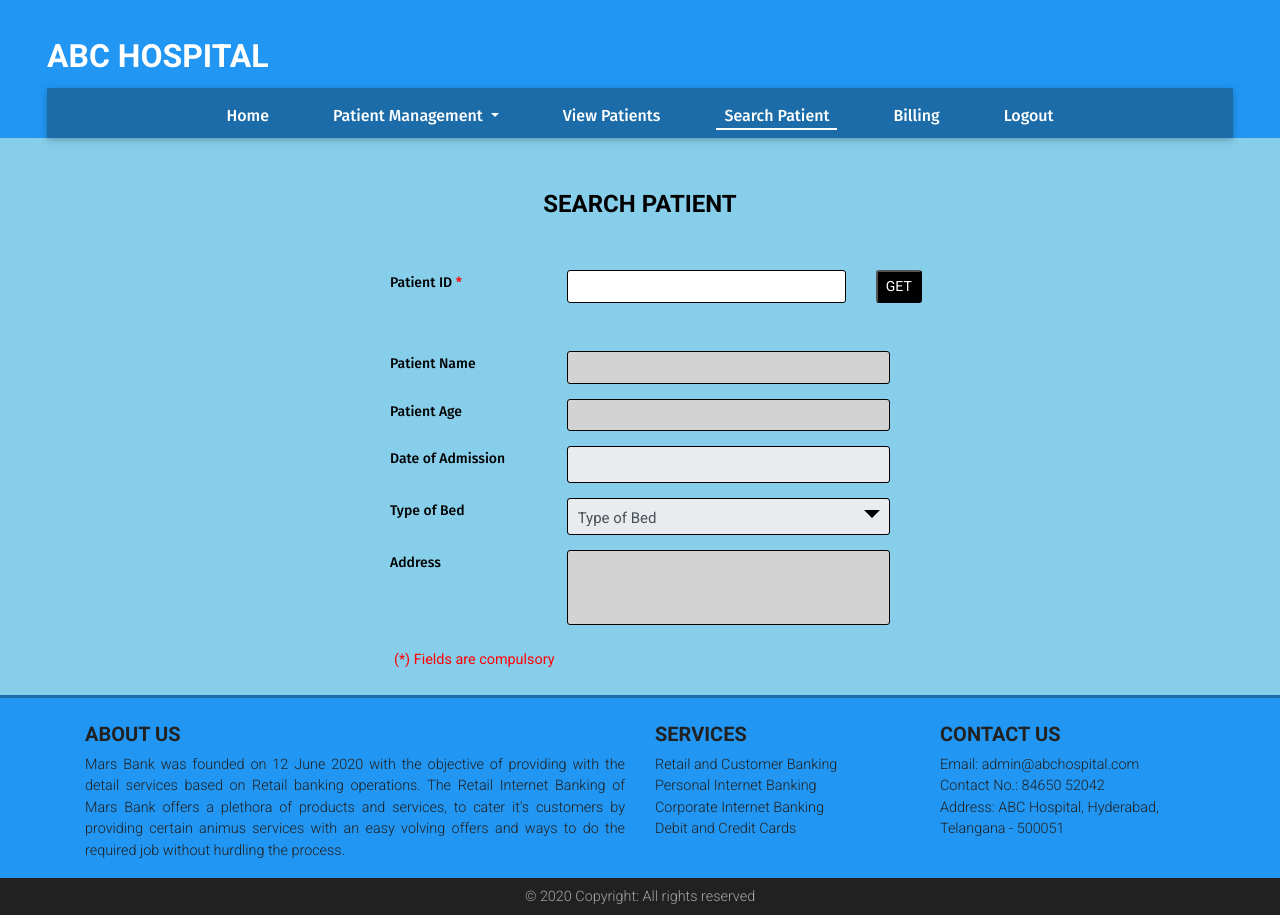
After one commit to sainathomdas/HospitalManagementSystem, a Flask app: page /search_patient/ in a window 1280 px wide. The commit adds this page. Run offline with Flask 2, Linux system fonts and the light colour scheme; a user stored in the database is signed in; some libraries are stand-ins or nearby versions.

Commit message:
searching and viewing patients done

```diff
--- a/application/models/patient.py
+++ b/application/models/patient.py
@@ -8,8 +8,6 @@ def create_conn():
     except Error as e:
         print(e)
     return conn
-
-
 
 def insert_patient(values):
     print(values)
@@ -27,7 +25,6 @@ def insert_patient(values):
     conn.close()
     return True
 
-
 def read_patient(condition="1=1"):
     conn = create_conn()
     cur = conn.cursor()
@@ -43,7 +40,6 @@ def read_patient(condition="1=1"):
     conn.close()
     return rows
 
-
 def update_patient(values, condition="1=1"):
     conn = create_conn()
     cur = conn.cursor()
@@ -57,7 +53,6 @@ def update_patient(values, condition="1=1"):
     conn.commit()
     conn.close()
     return True
-
 
 def delete_patient(condition="1=1"):
     conn = create_conn()
--- a/application/routes/route.py
+++ b/application/routes/route.py
@@ -118,7 +118,7 @@ def getPatient():
                 print(row)
                 return jsonify(row)
         else:
-            return jsonify({'error' : 'Patient not found!'})
+            return jsonify({'error' : 'Patient not found !!'})
 
 @app.route('/update_patient_into_database/', methods = ['GET', 'POST'])
 @is_logged_in
@@ -156,3 +156,16 @@ def deletePatientFromDatabase():
         else:
             flash('An unknown error occured', 'warning')
         return redirect(url_for('deletePatient'))
+
+
+@app.route('/view_patients/')
+@is_logged_in
+def viewPatients():
+    result = patient_table.read_patient()
+    return render_template('view_patient.html', datatable = True, viewPatients = True, data=result)
+
+
+@app.route('/search_patient/')
+@is_logged_in
+def searchPatient():
+    return render_template('search_patient.html', searchPatient = True)
--- a/application/templates/base.html
+++ b/application/templates/base.html
@@ -145,6 +145,18 @@
   <script type="text/javascript" src=" {{ url_for('static', filename = 'js/mdb.min.js') }}"></script>
   <script type="text/javascript" src=" {{ url_for('static', filename = 'js/parsley.min.js') }}"></script>
   <script type="text/javascript" src=" {{ url_for('static', filename = 'js/my_js.js') }}"></script>
+  {% if datatable %}
+
+  <script type="text/javascript" src="{{ url_for('static', filename = 'js/addons/datatables.min.js') }}"></script>
+  <script>
+    $(document).ready(function () {
+      $('#datatable').DataTable({
+        "ordering": false,
+      });
+      $('.dataTables_length').addClass('bs-select');
+    });
+  </script>
+  {% endif %}
 
 
 
--- a/application/templates/create_patient.html
+++ b/application/templates/create_patient.html
@@ -124,7 +124,6 @@
 				<input type="submit" value="Create" class="btn btn-sm black text-white">
 				<input type="reset" value="Reset" class="ml-lg-5 btn btn-sm black text-white">
 			</div>
-
 		</div>
 
 	</form>
--- a/application/templates/includes/registration_navbar.html
+++ b/application/templates/includes/registration_navbar.html
@@ -21,20 +21,24 @@
                         aria-expanded="false">Patient Management
                     </a>
                     <div class="dropdown-menu dropdown-default" aria-labelledby="customer-mgmt">
-                        <a class="text-center dropdown-item" href=" {{ url_for('createPatient') }} " >Create Patient</a>
+                        <a class="text-center dropdown-item" href=" {{ url_for('createPatient') }} ">Create Patient</a>
                         <a class="text-center dropdown-item" href="{{ url_for('updatePatient') }}">Edit Patient</a>
-                        <a class="text-center dropdown-item" href=" {{ url_for('deletePatient') }} " >Delete Patient</a>
+                        <a class="text-center dropdown-item" href=" {{ url_for('deletePatient') }} ">Delete Patient</a>
 
 
                     </div>
                 </li>
-
-
                 <li class="nav-item">
-                    <a class="nav-link mx-4 {% if search %}
+                    <a class="nav-link mx-4 {% if viewPatients %}
                                 active
                         {% endif %}
-                         pb-0" href=" ">Search Patient </a>
+                         pb-0" href=" {{ url_for('viewPatients') }} ">View Patients </a>
+                </li>
+                <li class="nav-item">
+                    <a class="nav-link mx-4 {% if searchPatient %}
+                                active
+                        {% endif %}
+                         pb-0" href="{{ url_for('searchPatient') }}">Search Patient </a>
                 </li>
                 <li class="nav-item">
                     <a class="nav-link mx-4 {% if billing %}
--- /dev/null
+++ b/application/templates/search_patient.html
@@ -0,0 +1,159 @@
+{% extends 'base.html' %}
+
+{% block title %} ABC Hospital | Search Patient {% endblock %}
+
+{% block content %}
+
+<div class="title mt-5">
+    Search Patient
+</div>
+
+
+{% include "includes/flash_message.html" %}
+
+<div class="wrapper mt-5">
+    <div class="form">
+        <div class="inputfield">
+            <div class="row">
+                <div class="col-md-4">
+                    <label for="pid">Patient ID <span class="star">*</span> </label>
+                </div>
+                <div class="col-md-7">
+                    <input type="text" pattern="\d*" id="pid_for_search" class="input form-control-sm" value="" required
+                        maxlength="9" minlength="9">
+                </div>
+                <div class="col-md-1">
+                    <button class="btn-sm black text-white" onclick="loadData()"> GET </button>
+                </div>
+            </div>
+        </div>
+    </div>
+</div>
+
+<div id="errorAlert" class="alert alert-danger alert-dismissible container mx-auto mt-3 col-md-10" role="alert"
+    style="max-width: 500px;display: none;">
+</div>
+
+
+<div class="wrapper mt-5" id="patientDataForm">
+    <form action="" method="POST">
+        <input type="number" id="pid" value="" name="pid" hidden>
+        <div class="form">
+            <div class="inputfield">
+                <div class="row">
+                    <div class="col-md-4">
+                        <label for="pname">Patient Name </label>
+                    </div>
+                    <div class="col-md-8">
+                        <input type="text" name="pname" class="input form-control-sm disabled" id="pname" readonly
+                            required>
+                    </div>
+                </div>
+            </div>
+
+            <div class="inputfield">
+                <div class="row">
+                    <div class="col-md-4">
+                        <label for="page">Patient Age</label>
+                    </div>
+                    <div class="col-md-8">
+                        <input name="page" id="page" class="input form-control-sm disabled" data-parsley-type="number"
+                            data-parsley-type="integer" maxlength="3" readonly required>
+                    </div>
+                </div>
+            </div>
+
+            <div class="inputfield">
+                <div class="row">
+                    <div class="col-md-4">
+                        <label for="doa">Date of Admission</label>
+                    </div>
+                    <div class="col-md-8">
+                        <input type="date" onkeydown="return false" name="doa" id="doa"
+                            class="input form-control disabled" readonly required />
+                    </div>
+                </div>
+            </div>
+
+
+            <div class="inputfield">
+                <div class="row">
+                    <div class="col-md-4">
+                        <label for="type_of_bed">Type of Bed </label>
+                    </div>
+                    <div class="col-md-8">
+                        <div class="custom_select ">
+                            <select id="type_of_bed" class="form-control disabled" name="type_of_bed" required readonly>
+                                <option value="">Type of Bed</option>
+                                <option value="general_ward">General Ward</option>
+                                <option value="semi_sharing">Semi Sharing</option>
+                                <option value="single_room">Single Room</option>
+                            </select>
+                        </div>
+                    </div>
+                </div>
+            </div>
+
+            <div class="inputfield">
+                <div class="row">
+                    <div class="col-md-4">
+                        <label for="paddress">Address </label>
+                    </div>
+                    <div class="col-md-8">
+                        <textarea name="paddress" id="paddress" class="textarea form-control-sm disabled" readonly
+                            required></textarea>
+                    </div>
+                </div>
+            </div>
+
+
+
+            <span class="star font-small font-weight-bolder ml-1 mt-0 pt-0"> (*) Fields are compulsory</span>
+
+            <!-- <div class="justify-content-center">
+                <center>
+                    <input type="submit" value="Delete" class="btn btn-sm black text-white mx-auto">
+                </center>
+            </div> -->
+
+        </div>
+    </form>
+</div>
+
+
+<script>
+    function loadData() {
+        $.ajax({
+            data: {
+                pid: $('#pid_for_search').val()
+            },
+            type: 'POST',
+            url: "{{ url_for('getPatient') }}"
+        })
+            .done(function (data) {
+                if (data.error) {
+                    $('#errorAlert').text(data.error).show();
+                    $('#pid').val("");
+                    $('#pname').val("");
+                    $('#page').val("");
+                    $('#type_of_bed').val("");
+                    $('#doa').val("");
+                    $('#paddress').val("");
+                }
+                else {
+                    console.log(data);
+                    $('#errorAlert').text(data.error).hide();
+                    $('#pid').val(data[0]);
+                    $('#pname').val(data[2]);
+                    $('#page').val(data[3]);
+                    $('#type_of_bed').val(data[5]);
+                    $('#doa').val(data[4]);
+                    $('#paddress').val(data[6] + ", " + data[8] + ", " + data[7]);
+                }
+
+            });
+    }
+</script>
+
+
+{% endblock %}
```
Also changed, not shown: application/templates/view_patient.html (added, +45 -0 lines), DATABASE.db.
